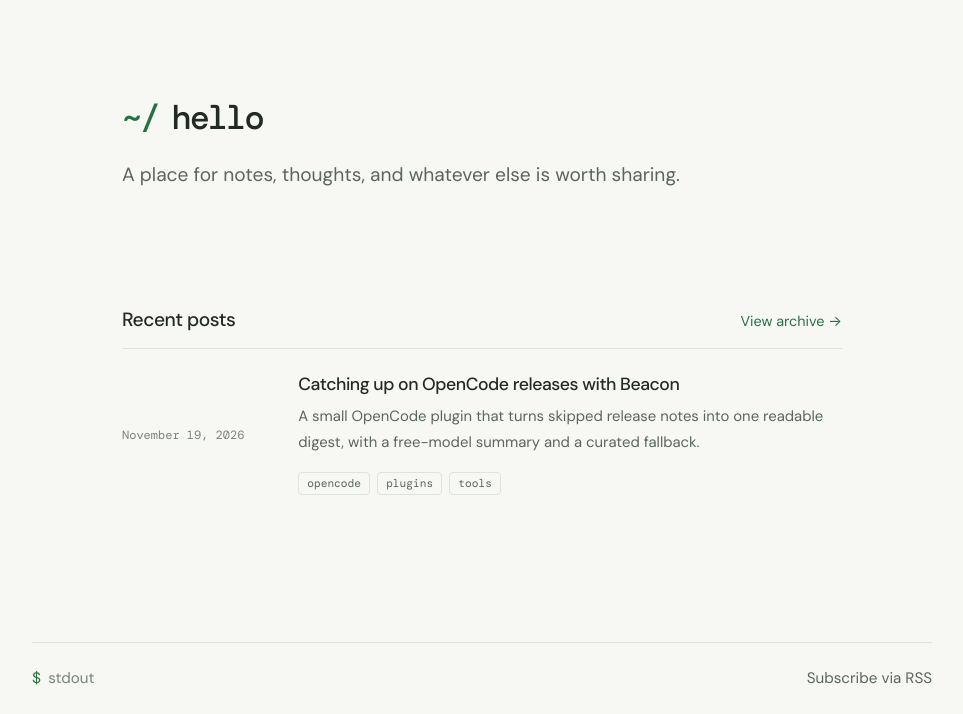
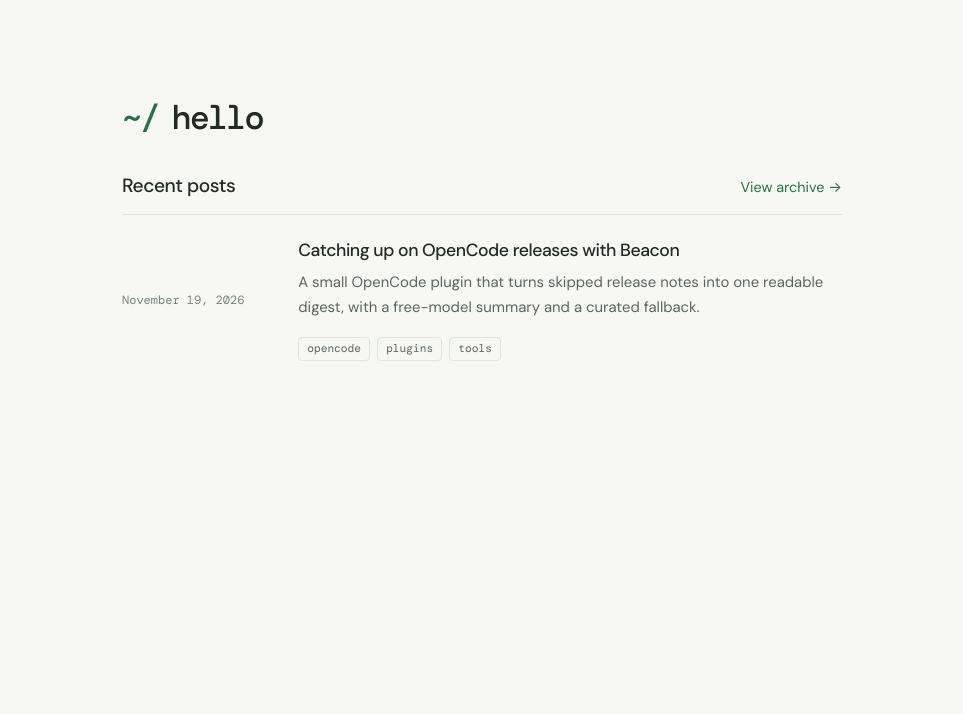
Before and after one commit to teef22/stdout, an Astro site: page /stdout/ in a window 1280 px wide. Shown: the part 86-800 px from the top of the page, without its empty margins (158-1121 px from the left). Built offline with nearby package versions, Linux system fonts and the light colour scheme; Astro itself is replaced by a stand-in of ours.

Commit message:
feat(blog): remove footer and page intros
- Remove the footer bar.
- Drop the descriptive lines under page headings.
- Match the About heading size to other pages.

```diff
--- a/src/layouts/BaseLayout.astro
+++ b/src/layouts/BaseLayout.astro
@@ -106,14 +106,6 @@ const canonicalUrl = new URL(canonicalPath, SITE.origin).toString();
           <slot />
         </div>
       </main>
-
-      <footer class="site-footer">
-        <p>
-          <span class="footer-prompt" aria-hidden="true">$</span>
-          <span>stdout</span>
-        </p>
-        <a href={sitePath("rss.xml")}>Subscribe via RSS</a>
-      </footer>
     </div>
 
     <script>
--- a/src/pages/about.astro
+++ b/src/pages/about.astro
@@ -7,8 +7,9 @@ import PageHeading from "../components/PageHeading.astro";
   title="About"
   description="About the stdout blog."
 >
+  <PageHeading text="about" />
+
   <article class="prose">
-    <PageHeading text="about" />
     <p>
       This is a corner of the internet for notes, thoughts, and whatever catches
       my attention. The topics may change; that’s part of the point.
--- a/src/pages/index.astro
+++ b/src/pages/index.astro
@@ -10,12 +10,7 @@ const recentPosts = posts.slice(0, 5);
 ---
 
 <BaseLayout>
-  <section class="home-intro">
-    <PageHeading text="hello" />
-    <p class="intro-copy">
-      A place for notes, thoughts, and whatever else is worth sharing.
-    </p>
-  </section>
+  <PageHeading text="hello" />
 
   <section class="content-section" aria-labelledby="recent-heading">
     <div class="section-heading">
--- a/src/pages/posts/index.astro
+++ b/src/pages/posts/index.astro
@@ -10,7 +10,6 @@ const posts = await getPosts();
 <BaseLayout title="Archive" description="All posts published on stdout.">
   <section class="content-section">
     <PageHeading text="archive" />
-    <p class="page-description">A chronological list of notes and writing.</p>
     <PostList posts={posts} />
   </section>
 </BaseLayout>
--- a/src/pages/search.astro
+++ b/src/pages/search.astro
@@ -10,7 +10,6 @@ import PageHeading from "../components/PageHeading.astro";
 >
   <section class="content-section">
     <PageHeading text="search" />
-    <p class="page-description">Find something you remember reading.</p>
 
     <pagefind-config
       bundle-path="/stdout/pagefind/"
--- a/src/pages/tags/[tag].astro
+++ b/src/pages/tags/[tag].astro
@@ -24,7 +24,6 @@ const { tag, posts } = Astro.props;
 <BaseLayout title={`Tag: ${tag}`} description={`Posts tagged “${tag}”.`}>
   <section class="content-section">
     <PageHeading text={`tags/${tag}`} />
-    <p class="page-description">Posts filed under this topic.</p>
     <PostList posts={posts} />
   </section>
 </BaseLayout>
--- a/src/pages/tags/index.astro
+++ b/src/pages/tags/index.astro
@@ -17,7 +17,6 @@ const tags = [...new Set(posts.flatMap((post) => post.data.tags))]
 <BaseLayout title="Tags" description="Browse posts by topic.">
   <section class="content-section">
     <PageHeading text="tags" />
-    <p class="page-description">Browse posts by topic.</p>
     {
       tags.length > 0 ? (
         <ul class="tag-directory">
--- a/src/styles/global.css
+++ b/src/styles/global.css
@@ -154,8 +154,7 @@ pagefind-input:focus-visible {
   color: var(--text);
 }
 
-.brand__prompt,
-.footer-prompt {
+.brand__prompt {
   color: var(--accent);
   font-family: "DM Mono", monospace;
 }
@@ -221,15 +220,11 @@ pagefind-input:focus-visible {
   margin-inline: auto;
 }
 
-.home-intro {
-  margin-bottom: clamp(4rem, 10vw, 7rem);
-}
-
 .page-heading {
   display: flex;
   align-items: baseline;
   gap: 0.38em;
-  margin: 0;
+  margin: 0 0 2rem;
   color: var(--text);
   font-family: "DM Mono", monospace;
   font-size: clamp(1.6rem, 4vw, 2.1rem);
@@ -240,12 +235,6 @@ pagefind-input:focus-visible {
 
 .page-heading__prompt {
   color: var(--accent);
-}
-
-.intro-copy {
-  margin: 1.35rem 0 0;
-  color: var(--muted);
-  font-size: clamp(1.05rem, 2vw, 1.2rem);
 }
 
 .content-section {
@@ -358,14 +347,13 @@ pagefind-input:focus-visible {
   text-transform: uppercase;
 }
 
-.page-description {
-  margin: 0.8rem 0 2.5rem;
-  color: var(--muted);
-}
-
 .prose {
   color: var(--text);
   line-height: 1.85;
+}
+
+.prose > :first-child {
+  margin-top: 0;
 }
 
 .prose h1,
@@ -458,6 +446,10 @@ pagefind-input:focus-visible {
   margin-bottom: 1.75rem;
 }
 
+.article-heading-row .page-heading {
+  margin-bottom: 0;
+}
+
 .back-link {
   display: inline-block;
   margin: 0;
@@ -532,7 +524,7 @@ pagefind-input:focus-visible {
 }
 
 .search-interface {
-  margin-top: 2rem;
+  margin-top: 0;
 }
 
 pagefind-input {
@@ -554,34 +546,8 @@ pagefind-results {
 }
 
 .not-found > p {
-  margin-block: 1rem 1.5rem;
+  margin: 0 0 1.5rem;
   color: var(--muted);
-}
-
-.site-footer {
-  display: flex;
-  align-items: center;
-  justify-content: space-between;
-  gap: 1rem;
-  padding-block: 1.4rem;
-  border-top: 1px solid var(--border);
-  color: var(--subtle);
-  font-size: 0.95rem;
-}
-
-.site-footer p {
-  display: flex;
-  gap: 0.45rem;
-  margin: 0;
-}
-
-.site-footer a {
-  color: var(--muted);
-  text-decoration: none;
-}
-
-.site-footer a:hover {
-  color: var(--accent);
 }
 
 .sr-only {
@@ -640,11 +606,6 @@ pagefind-results {
     flex-direction: column;
     gap: 0.3rem;
   }
-
-  .site-footer {
-    align-items: flex-start;
-    flex-direction: column;
-  }
 }
 
 @media (prefers-reduced-motion: reduce) {
```
